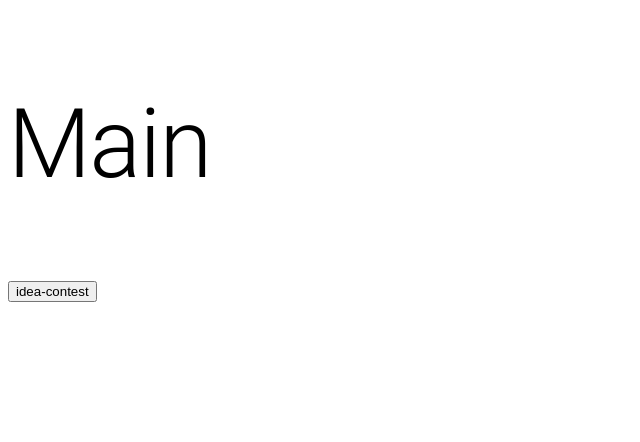
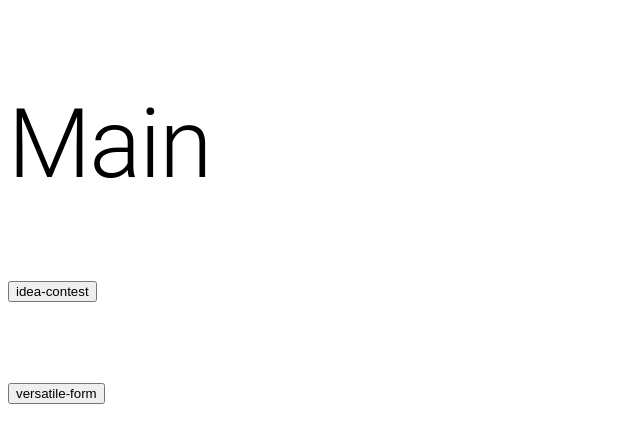
Before and after one commit to hjch0211/j-doodling-book, a React (Create React App) app: page / in a window 1280 px wide. Shown: the top 442 px of the page, without its empty margins (0-640 px from the left). Built offline with nearby package versions, Linux system fonts and the light colour scheme; a web font is replaced by a local one.

Commit message:
✨ Feat : VersatileForm page 초기 세팅 - Myroute에 경로 추가 - Main에서 접근 버튼 추가

```diff
--- a/src/pages/Main/index.tsx
+++ b/src/pages/Main/index.tsx
@@ -5,12 +5,15 @@ import { Empty } from "../../components/atom";
 
 export const Main = () => {
   const navigate = useNavigate();
+  // [Todo] 화면에서 어떻게 보여줄까
   return (
     <>
       <Empty height="5rem" />
       <Typography variant="h1">Main</Typography>
       <Empty height="5rem" />
       <button onClick={() => navigate("/idea-contest")}>idea-contest</button>
+      <Empty height="5rem" />
+      <button onClick={() => navigate("/versatile-form")}>versatile-form</button>
     </>
   );
 };
--- a/src/pages/MyRoutes.tsx
+++ b/src/pages/MyRoutes.tsx
@@ -3,6 +3,7 @@ import { Main } from "./Main";
 import Three from "./Three";
 import Fail from "./Fail";
 import IdeaContest from "./IdeaContest";
+import { VersatileForm } from "./VersatileForm";
 
 export const MyRoutes = () => {
   return (
@@ -10,6 +11,7 @@ export const MyRoutes = () => {
       <Route path="/" element={<Main />} />
       <Route path="/three" element={<Three />} />
       <Route path="/idea-contest" element={<IdeaContest />} />
+      <Route path="/versatile-form" element={<VersatileForm />} />
       <Route path="*" element={<Fail />} />
     </ReactRoutes>
   );
--- /dev/null
+++ b/src/pages/VersatileForm/index.tsx
@@ -0,0 +1,5 @@
+import React from "react";
+
+export const VersatileForm = () => {
+  return <></>;
+};
```
